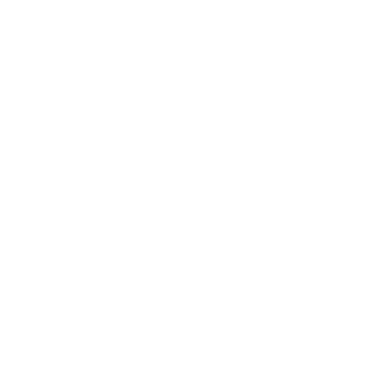
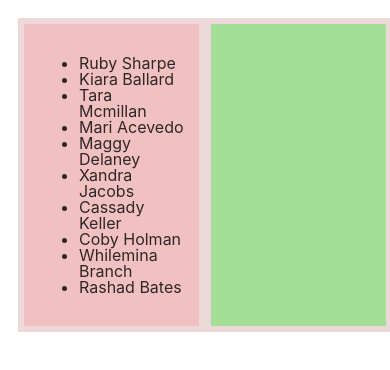
Before and after one commit to xxxagrid/test-task, a plain HTML site: page index.html in a window 390 px wide. Drawn offline with Linux system fonts and the light colour scheme.

Commit message:
Added a data of persons. showing data function

```diff
--- a/css/style.css
+++ b/css/style.css
@@ -0,0 +1,54 @@
+/*======================================*/
+
+[class*="__row"]{
+    margin: 0 auto;
+}
+
+/*======================================*/
+
+@media(max-width: 1199.98px){
+    [class*="__row"]{
+        max-width: 970px;
+    }
+}
+@media(max-width: 991.98px){
+    [class*="__row"]{
+        max-width: 750px;
+    }
+}
+@media(max-width: 767.98px){
+    [class*="__row"]{
+        max-width: none;
+        padding: 0 15px;
+    }
+}
+
+/*======================================*/
+
+body{
+    font-family: 'Inter', sans-serif;
+    line-height: 1;
+}
+
+.wrapper{
+    width: 100%;
+    overflow: hidden;
+    display: grid;
+    grid-template-columns: 1fr 1fr;
+    padding: 10px;
+}
+
+.people {
+    color: rgb(48, 38, 38);
+}
+.people__row{
+    background-color: rgb(241, 193, 193);
+    border: rgb(236, 216, 216) 6px solid;
+    padding: 15px;
+}
+.datas{
+    background-color: rgb(164, 223, 152);
+    padding: 15px;
+    border: rgb(236, 216, 216) 6px solid;
+
+}
--- a/index.html
+++ b/index.html
@@ -3,10 +3,19 @@
 <head>
     <meta charset="UTF-8">
     <meta http-equiv="X-UA-Compatible" content="IE=edge">
-    <meta name="viewport" content="width=z, initial-scale=1.0">
+    <link rel="stylesheet" href="css/style.css">
     <title>Document</title>
 </head>
 <body>
+    <div class="wrapper">
+        <div class="people">
+            <div class="people__row">
+                <ul class="list"></ul>
+            </div>
+        </div>
+        <div class="datas"></div>
+    </div>
 
+    <script src="js/script.js"></script>
 </body>
 </html>
--- a/js/script.js
+++ b/js/script.js
@@ -0,0 +1,33 @@
+'use strict'
+
+const peopleItem = document.querySelector('.people');
+const dataBlock = document.querySelector('.datas');
+const names = ['Ruby Sharpe', 'Kiara Ballard', 'Tara Mcmillan', 'Mari Acevedo', 'Maggy Delaney', 'Xandra Jacobs', 'Cassady Keller', 'Coby Holman', 'Whilemina Branch', 'Rashad Bates'];
+const emails = ['tortor@aol.net', 'quisque@protonmail.com', 'natoque.penatibus@hotmail.couk', 'augue@outlook.edu', 'in.sodales@aol.edu', 'nec.euismod@aol.org', 'pretium@icloud.ca', 'pellentesque.ut@google.net', 'erat.sed@protonmail.com', 'enim.etiam.imperdiet@google.edu'];
+
+let list = document.querySelector(".list");
+
+names.forEach((item)=>{
+  let li = document.createElement("li");
+  li.innerText = item;
+  list.appendChild(li);
+});
+
+function setDataForPerson(p){
+    let person;
+    for(let i = p; i < 10; i++){
+        person = names[i] + '\n' + 'Email: ' + emails[i];
+        break;
+    }
+    let data = document.createElement('li');
+    data.innerText = person;
+    dataBlock.append(data);
+}
+
+peopleItem.addEventListener('click', showData);
+
+function showData(event){
+    if(event.target.closest('li')){
+       setDataForPerson(0);
+    }
+}
```
